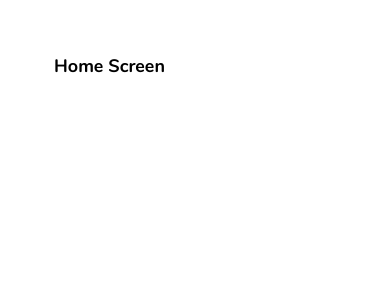
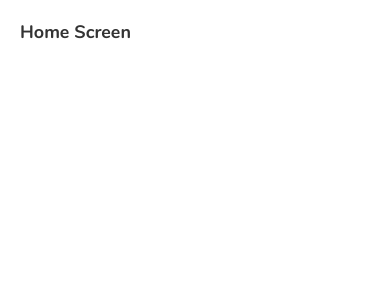
Before and after one commit to adyprajwal/review-app, a React Native app: screen / in a window 390 px wide. Shown: the top 300 px of the page. Built offline with nearby package versions, Linux system fonts and the light colour scheme.

Commit message:
add global styles

```diff
--- a/screens/home.js
+++ b/screens/home.js
@@ -1,20 +1,11 @@
 import React from "react";
 import { StyleSheet, View, Text } from "react-native";
+import { globalStyles } from "../styles/global";
 
 export default function Home() {
 	return (
-		<View style={styles.container}>
-			<Text style={styles.titleText}>Home Screen</Text>
+		<View style={globalStyles.container}>
+			<Text style={globalStyles.titleText}>Home Screen</Text>
 		</View>
 	);
 }
-
-const styles = StyleSheet.create({
-	container: {
-		padding: 54
-	},
-	titleText: {
-		fontFamily: "nunito-bold",
-		fontSize: 18
-	}
-});
--- /dev/null
+++ b/styles/global.js
@@ -0,0 +1,17 @@
+import { StyleSheet } from "react-native";
+
+export const globalStyles = StyleSheet.create({
+	container: {
+		flex: 1,
+		padding: 20
+	},
+	titleText: {
+		fontFamily: "nunito-bold",
+		fontSize: 18,
+		color: "#333"
+	},
+	paragraph: {
+		marginVertical: 8,
+		lineHeight: 20
+	}
+});
```
Also changed, not shown: screens/about.js (+2 -8 lines), screens/reviewDetails.js (+2 -8 lines).
